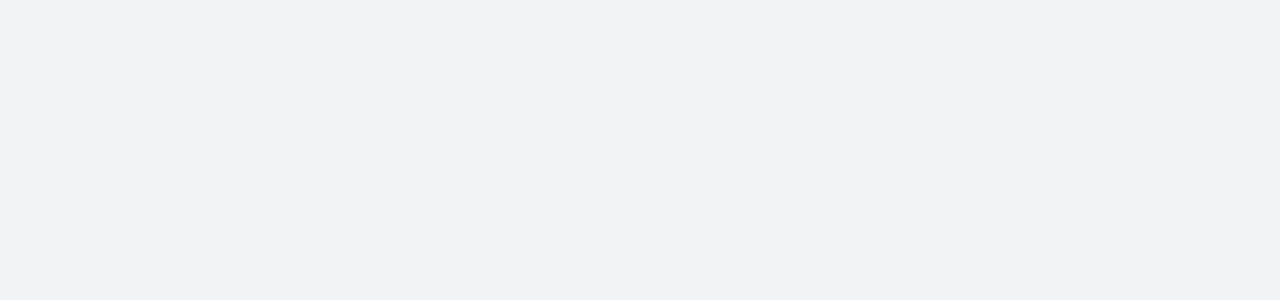
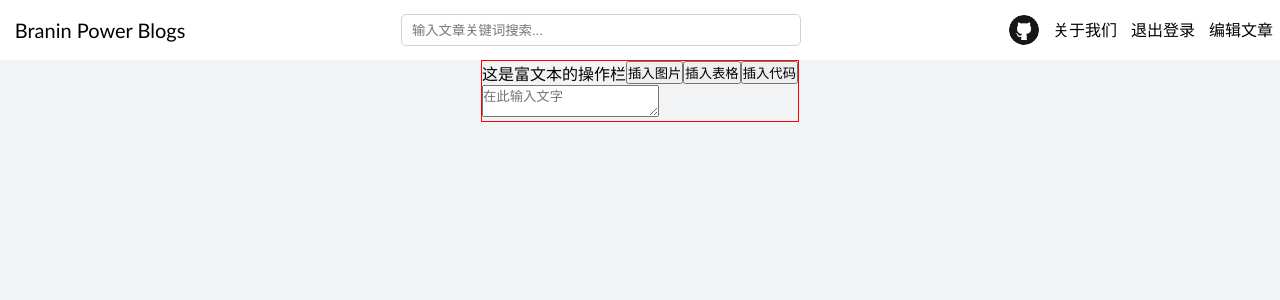
Before and after one commit to hjhxy/brainpower_blog, a Next.js app: page /edit in a window 1280 px wide. Shown: the top 300 px of the page. Built offline with nearby package versions, Linux system fonts and the light colour scheme.

Commit message:
init(feature/edit): 初始化文章编辑模块

```diff
--- a/src/app/edit/index.module.scss
+++ b/src/app/edit/index.module.scss
@@ -1,3 +1,28 @@
-.container{
+.container {
 
+    .main {
+        display: flex;
+        flex-direction: column;
+        align-items: center;
+        justify-content: center;
+
+        .richtext {
+            max-width: 1300px;
+            border: 1px solid red;
+
+            .header {
+                display: flex;
+
+                .toolbar {}
+            }
+
+
+            .body {
+
+                .editor {}
+
+                .preview {}
+            }
+        }
+    }
 }
--- a/src/app/edit/page.tsx
+++ b/src/app/edit/page.tsx
@@ -1,10 +1,31 @@
 import React from 'react'
 import styles from './index.module.scss';
+import MyHeader from '../myheader';
 
 export default function index() {
     return (
         <div className={styles.container}>
-
+            <MyHeader />
+            <div className={styles.main}>
+                <div className={styles.richtext}>
+                    <div className={styles.header}>
+                        这是富文本的操作栏
+                        <div className={styles.toolbar}>
+                            <button>插入图片</button>
+                            <button>插入表格</button>
+                            <button>插入代码</button>
+                        </div>
+                    </div>
+                    <div className={styles.body}>
+                        <div className={styles.editor}>
+                            <textarea placeholder="在此输入文字"></textarea>
+                        </div>
+                        <div className={styles.preview}>
+                            <div className={styles.preview_content}></div>
+                        </div>
+                    </div>
+                </div>
+            </div>
         </div>
     )
 }
--- a/src/app/myheader/index.module.scss
+++ b/src/app/myheader/index.module.scss
@@ -24,6 +24,7 @@
             line-height: 60px;
             display: flex;
             top: 0px;
+            min-width: 600px;
             // background: linear-gradient(to left, #f2f3f5 0%, black 20%, black 80%, #f2f3f5 100%);
 
             .left {
@@ -57,13 +58,13 @@
                 }
 
                 .links {
-                    width: 200px;
+                    width: fit-content;
                     display: flex;
                     justify-content: center;
                     align-items: center;
 
                     .link {
-                        margin: 10px;
+                        margin: 7px;
                         // background-color: red;
                         display: flex;
                         justify-content: center;
--- a/src/app/myheader/index.tsx
+++ b/src/app/myheader/index.tsx
@@ -1,9 +1,11 @@
-import React from "react";
+"use client";
+import React, { useEffect, useState } from "react";
 import styles from "./index.module.scss";
 import Image from "next/image";
 import Link from "next/link";
 
-const links = [
+
+const baselinks = [
   {
     label: "github",
     link: "https://github.com/hjhxy",
@@ -14,18 +16,29 @@ const links = [
     link: "/about",
     // url: "/icons/github.png",
   },
-];
-const login = {
+]
+const loginlink = {
   label: "登录", // 已登录的用户才可以进入发表文章
   link: "/login",
   // url: "/icons/github.png",
 };
-const logout = {
+const logoutlink = {
   label: "退出登录",
   link: "/logout",
   // url: "/icons/github.png",
 }
+const editarticlelink = {
+  label: "编辑文章",
+  link: "/edit",
+  // url: "/icons/github.png",
+}
+
 export default function myheader() {
+  const [links, setLinks] = useState(baselinks);
+  const [isLogin, setIsLogin] = useState(true); // 假设已登录
+  useEffect(() => {
+    setLinks([...links, logoutlink, editarticlelink]);
+  }, [isLogin])
   return (
     <div className={styles['container-relative']}>
       <div className={styles.position}>
```
